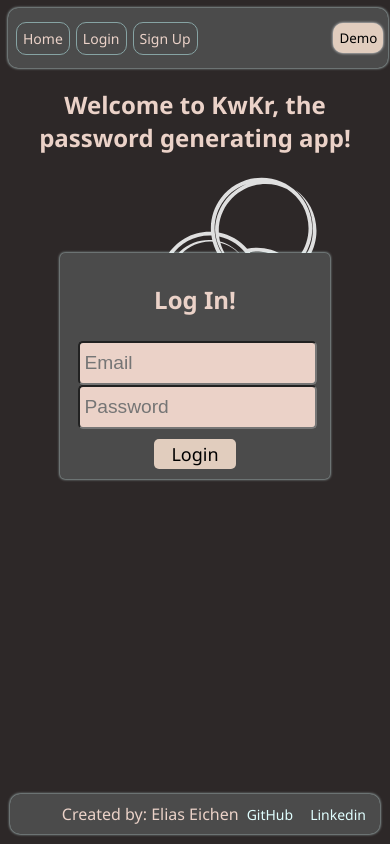
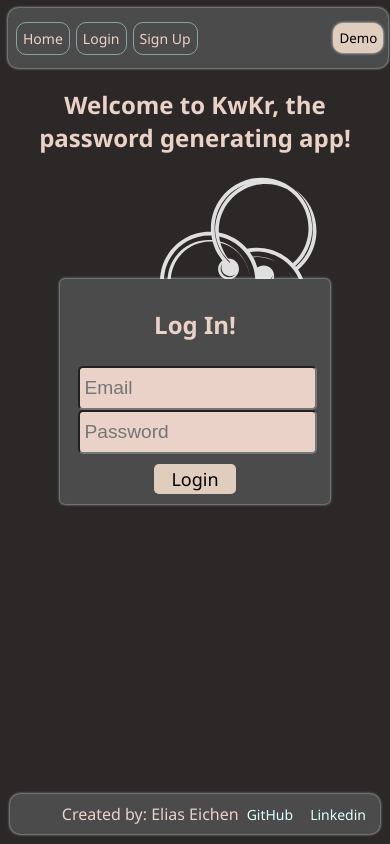
Before and after one commit to EEichen/keyword-keyring, a React (Create React App) app in the folder react-app/: page /login in a window 390 px wide. Built offline with nearby package versions, Linux system fonts and the light colour scheme; no server answers.

Commit message:
fixed forms covering blurb on splash

```diff
--- a/react-app/src/components/auth/SignUpForm.css
+++ b/react-app/src/components/auth/SignUpForm.css
@@ -47,6 +47,6 @@
 
 @media only screen and (max-width: 740px){
     .sign-up-page{
-        top: 30%;
+        top: 33%;
     }
 }
```
